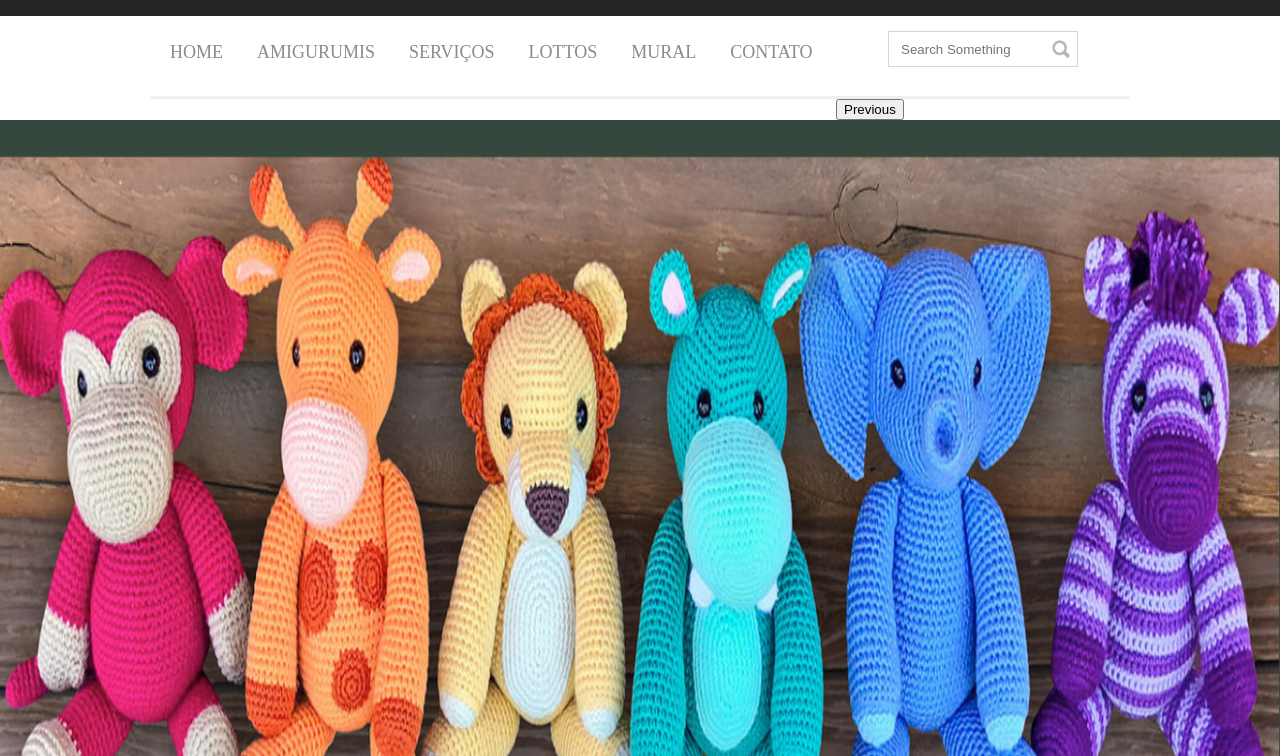
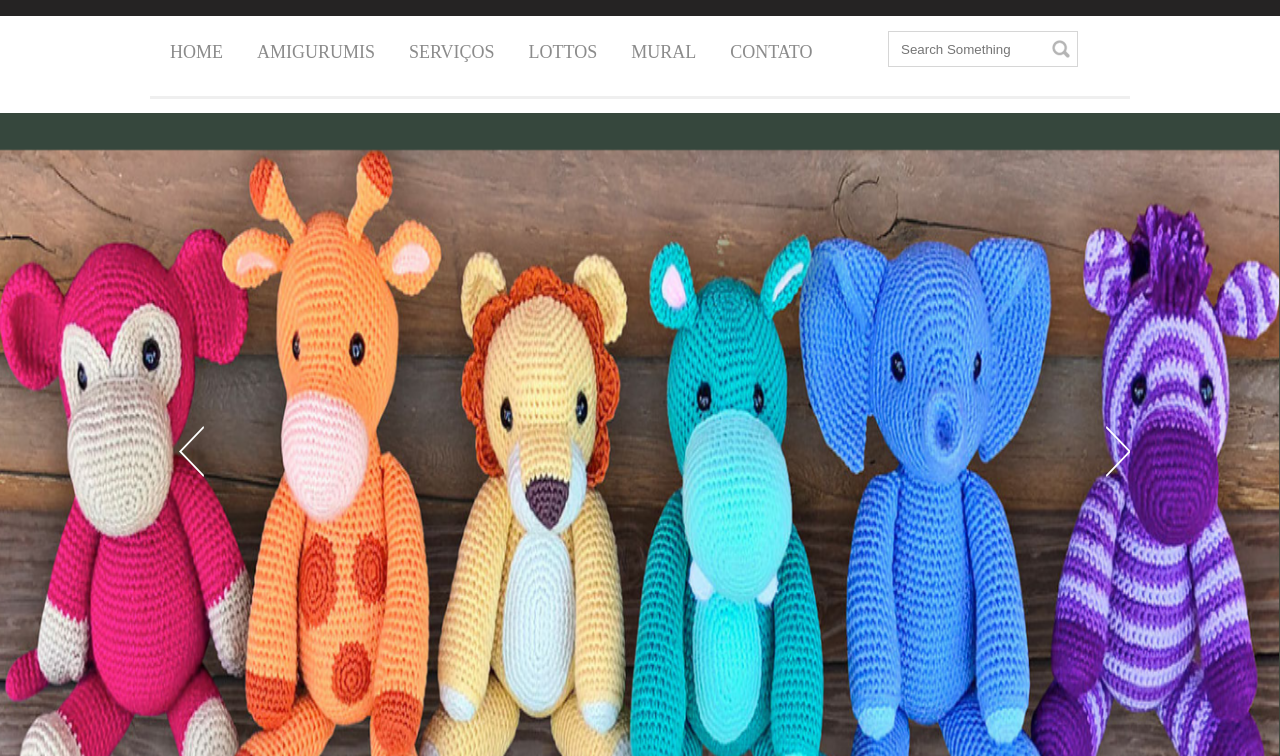
Before and after one commit to rogerio-bunker/Projeto-WEBsite, a website: page index.html in a window 1280 px wide. Shown: the part 44-800 px from the top of the page. Drawn offline with nearby package versions, Linux system fonts and the light colour scheme.

Commit message:
alterações banner

```diff
--- a/css/main.css
+++ b/css/main.css
@@ -83,8 +83,46 @@ margin: 0 auto;
   margin-top: 15px;
   border: 1px solid #d6d6d6;
   }
-.cool-100{
+.cool-100 {
 width: 100%;
 float: left;
 position: relative;
 }
+button.slick-prev {
+  font-size: 0px;
+  border: none;
+  width: 25px;
+  height: 51px;
+  z-index: 9;
+  background-color: transparent;
+  position: absolute;
+  background-image: url('../img/anterior.png');
+  top: 35%;
+  left: 14%;
+}
+button.slick-next {
+  font-size: 0px;
+  border: none;
+  width: 25px;
+  height: 51px;
+  z-index: 9;
+  background-color: transparent;
+  position: absolute;
+  background-image: url('../img/proximo.png');
+  top: 35%;
+  right: 150;
+ }
+
+ .slider-principal {
+   width: 100%;
+   float: left;
+   position: relative;
+ }
+
+.slick-list {
+  width: 100%!important;
+}
+
+.slick-initialized {
+overflow: hidden;
+}
--- a/index.html
+++ b/index.html
@@ -67,8 +67,8 @@
   <div class="col-100">
     <div class="slider-principal">
         <img src="./img/bannerok.png.png"/>
-        <img src="./img/bannerlotos.png"/>
-        <img src="./img/bannerlotos.png"/>
+        <img src="./img/BANNER2.PNG"/>
+        <img src="./img/banner3.png"/>
       </div>
   </div>
 <script type="text/javascript" src="https://code.jquery.com/jquery-1.11.0.min.js"></script>
```
Also changed, not shown: img/BANNER2.PNG, img/banner3.png (added).
